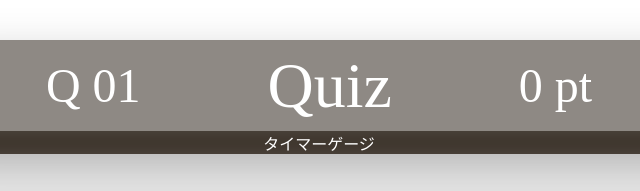
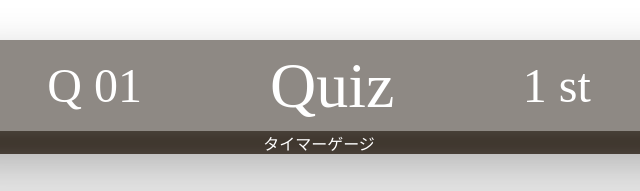
Before and after one commit to unohayato/quiz-1, a plain HTML site: page screen/index.html in a window 1280 px wide. Shown: the top 191 px of the page, 321-961 px from the left. Drawn offline with Linux system fonts and the light colour scheme.

Commit message:
Update index.html

```diff
--- a/screen/index.html
+++ b/screen/index.html
@@ -21,7 +21,7 @@
       <div class="header-contents">
         <div class="num-quiz">Q 01</div>
         <div class="name">Quiz</div>
-        <div class="score">0 pt</div>
+        <div class="score">1 st</div>
       </div>
       <div class="timer-wrapper">
         <div class="timer">タイマーゲージ</div>
```
